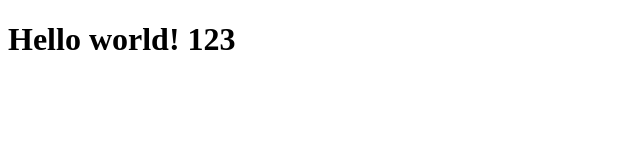
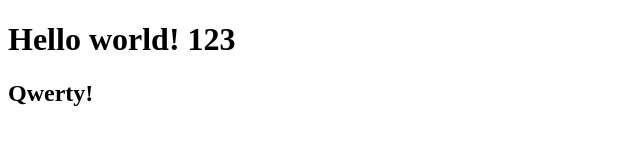
Before and after one commit to Terina-Eka/Test_9, a plain HTML site: page index.html in a window 1280 px wide. Shown: the whole page, without its empty margins (0-640 px from the left). Drawn offline with Linux system fonts and the light colour scheme.

Commit message:
Update index.html
Second commit

```diff
--- a/index.html
+++ b/index.html
@@ -9,6 +9,7 @@
 <body>
     <div>
         <h1>Hello world! 123 </h1>
+        <h2>Qwerty! </h2>
     </div>
 </body>
 </html>
```
